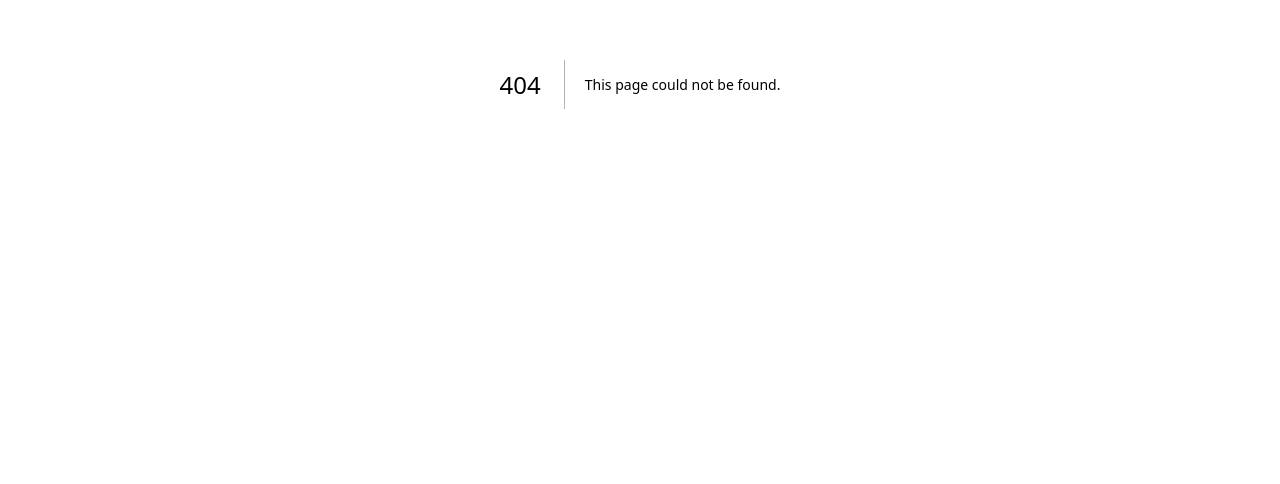
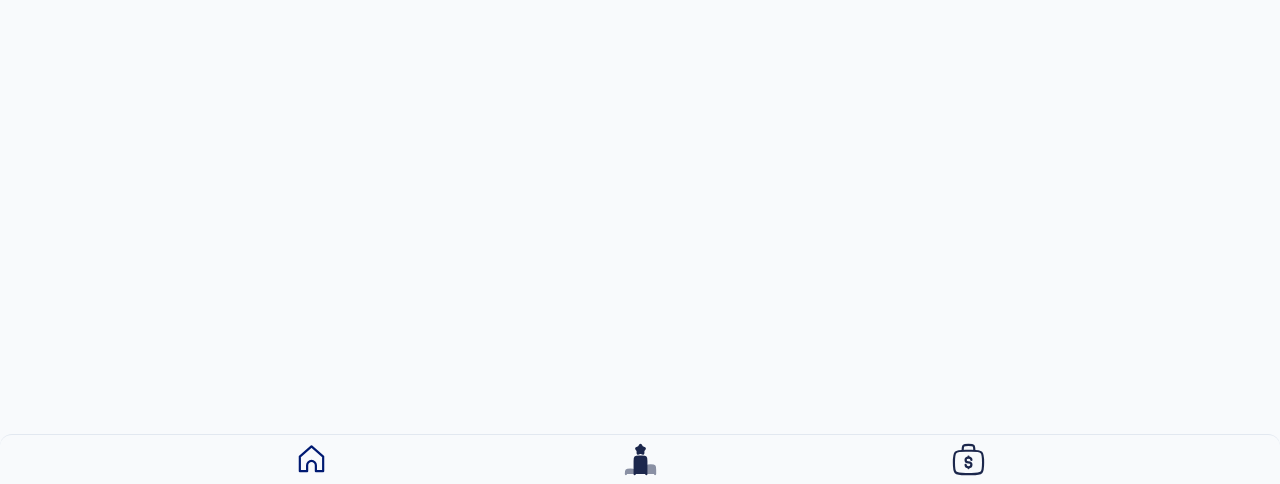
Before and after one commit to hoinlee-moi/kb_md_FE, a Next.js app: page /rank in a window 1280 px wide. Before the commit this address had no page. Shown: the part 316-800 px from the top of the page. Built offline with nearby package versions, Linux system fonts and the light colour scheme.

Commit message:
tabnav create

```diff
--- a/app/globals.css
+++ b/app/globals.css
@@ -70,3 +70,7 @@ body {
     @apply bg-background text-foreground;
   }
 }
+
+.b-nav-m {
+  padding-bottom: 50px;
+}
--- a/app/layout.tsx
+++ b/app/layout.tsx
@@ -1,9 +1,17 @@
 import type { Metadata } from "next";
-import localFont from 'next/font/local'
+import localFont from "next/font/local";
 import "./globals.css";
-import "./utility.css"
+import "./utility.css";
+import AOSProvider from "@/components/aosInit";
+import TabBar from "@/components/tabBar";
 
-const kbFonts = localFont({src:[{path:"../public/fonts/KBFGDisplayB.ttf",weight:"700"},{path:"../public/fonts/KBFGDisplayL.ttf",weight:"400"},{path:"../public/fonts/KBFGDisplayM.ttf",weight:"600"}]})
+const kbFonts = localFont({
+  src: [
+    { path: "../public/fonts/KBFGDisplayB.ttf", weight: "700" },
+    { path: "../public/fonts/KBFGDisplayL.ttf", weight: "400" },
+    { path: "../public/fonts/KBFGDisplayM.ttf", weight: "600" },
+  ],
+});
 
 export const metadata: Metadata = {
   title: "Create Next App",
@@ -17,10 +25,12 @@ export default function RootLayout({
 }>) {
   return (
     <html lang="en">
-      <body
-        className={`${kbFonts.className} antialiased min-h-screen max-w-[620px] mx-auto`}
-      >
-        {children}
+      <body className={`${kbFonts.className} antialiased min-h-screen max-w-[620px] mx-auto bg-slate-50`}>
+        <AOSProvider>
+          {children}
+
+          <TabBar />
+        </AOSProvider>
       </body>
     </html>
   );
--- a/app/page.tsx
+++ b/app/page.tsx
@@ -1,101 +1,7 @@
-import Image from "next/image";
-
 export default function Home() {
   return (
-    <div className="grid grid-rows-[20px_1fr_20px] items-center justify-items-center min-h-screen p-8 pb-20 gap-16 sm:p-20 font-[family-name:var(--font-geist-sans)]">
-      <main className="flex flex-col gap-8 row-start-2 items-center sm:items-start">
-        <Image
-          className="dark:invert"
-          src="/next.svg"
-          alt="Next.js logo"
-          width={180}
-          height={38}
-          priority
-        />
-        <ol className="list-inside list-decimal text-sm text-center sm:text-left font-[family-name:var(--font-geist-mono)]">
-          <li className="mb-2">
-            Get started by editing{" "}
-            <code className="bg-black/[.05] dark:bg-white/[.06] px-1 py-0.5 rounded font-semibold">
-              app/page.tsx
-            </code>
-            .
-          </li>
-          <li>Save and see your changes instantly.</li>
-        </ol>
-
-        <div className="flex gap-4 items-center flex-col sm:flex-row">
-          <a
-            className="rounded-full border border-solid border-transparent transition-colors flex items-center justify-center bg-foreground text-background gap-2 hover:bg-[#383838] dark:hover:bg-[#ccc] text-sm sm:text-base h-10 sm:h-12 px-4 sm:px-5"
-            href="https://vercel.com/new?utm_source=create-next-app&utm_medium=appdir-template-tw&utm_campaign=create-next-app"
-            target="_blank"
-            rel="noopener noreferrer"
-          >
-            <Image
-              className="dark:invert"
-              src="/vercel.svg"
-              alt="Vercel logomark"
-              width={20}
-              height={20}
-            />
-            Deploy now
-          </a>
-          <a
-            className="rounded-full border border-solid border-black/[.08] dark:border-white/[.145] transition-colors flex items-center justify-center hover:bg-[#f2f2f2] dark:hover:bg-[#1a1a1a] hover:border-transparent text-sm sm:text-base h-10 sm:h-12 px-4 sm:px-5 sm:min-w-44"
-            href="https://nextjs.org/docs?utm_source=create-next-app&utm_medium=appdir-template-tw&utm_campaign=create-next-app"
-            target="_blank"
-            rel="noopener noreferrer"
-          >
-            Read our docs
-          </a>
-        </div>
-      </main>
-      <footer className="row-start-3 flex gap-6 flex-wrap items-center justify-center">
-        <a
-          className="flex items-center gap-2 hover:underline hover:underline-offset-4"
-          href="https://nextjs.org/learn?utm_source=create-next-app&utm_medium=appdir-template-tw&utm_campaign=create-next-app"
-          target="_blank"
-          rel="noopener noreferrer"
-        >
-          <Image
-            aria-hidden
-            src="/file.svg"
-            alt="File icon"
-            width={16}
-            height={16}
-          />
-          Learn
-        </a>
-        <a
-          className="flex items-center gap-2 hover:underline hover:underline-offset-4"
-          href="https://vercel.com/templates?framework=next.js&utm_source=create-next-app&utm_medium=appdir-template-tw&utm_campaign=create-next-app"
-          target="_blank"
-          rel="noopener noreferrer"
-        >
-          <Image
-            aria-hidden
-            src="/window.svg"
-            alt="Window icon"
-            width={16}
-            height={16}
-          />
-          Examples
-        </a>
-        <a
-          className="flex items-center gap-2 hover:underline hover:underline-offset-4"
-          href="https://nextjs.org?utm_source=create-next-app&utm_medium=appdir-template-tw&utm_campaign=create-next-app"
-          target="_blank"
-          rel="noopener noreferrer"
-        >
-          <Image
-            aria-hidden
-            src="/globe.svg"
-            alt="Globe icon"
-            width={16}
-            height={16}
-          />
-          Go to nextjs.org →
-        </a>
-      </footer>
+    <div className="b-nav-m pt-2 px-3">
+      <h1 className="text-lg font-bold">FundY</h1>
     </div>
   );
 }
--- /dev/null
+++ b/app/rank/page.tsx
@@ -0,0 +1,3 @@
+export default function Rank() {
+  return <div className="b-nav-m"></div>;
+}
--- /dev/null
+++ b/app/reward/page.tsx
@@ -0,0 +1,3 @@
+export default function Reward() {
+  return <div className="b-nav-m"></div>;
+}
--- /dev/null
+++ b/components/aosInit.tsx
@@ -0,0 +1,11 @@
+"use client";
+
+import Aos from "aos";
+import { Fragment, PropsWithChildren, useEffect } from "react";
+
+export default function AOSProvider({ children }: PropsWithChildren) {
+  useEffect(() => {
+    Aos.init({ duration: 400, easing: "ease-in-out-quad", once: true });
+  }, []);
+  return <Fragment>{children}</Fragment>;
+}
--- /dev/null
+++ b/components/home/expenTotal.tsx
@@ -0,0 +1,4 @@
+export default function ExpenTotal(){
+
+    return<section className=""></section>
+}
--- /dev/null
+++ b/components/svg/homesvg.tsx
@@ -0,0 +1,16 @@
+type PropsType = {
+  fill?: boolean;
+};
+export default function HomeSvg({ fill }: PropsType) {
+  return (
+    <svg xmlns="http://www.w3.org/2000/svg" width="35px" height="35px" viewBox="0 0 24 24" fill={fill ? "#1c274c" : "none"}>
+      <path
+        d="M4 10L12 3L20 10L20 20H15V16C15 15.2044 14.6839 14.4413 14.1213 13.8787C13.5587 13.3161 12.7957 13 12 13C11.2044 13 10.4413 13.3161 9.87868 13.8787C9.31607 14.4413 9 15.2043 9 16V20H4L4 10Z"
+        stroke="#001A72"
+        strokeWidth="1.5"
+        strokeLinecap="round"
+        strokeLinejoin="round"
+      />
+    </svg>
+  );
+}
--- /dev/null
+++ b/components/svg/ranksvg.tsx
@@ -0,0 +1,34 @@
+type PropsType = {
+  fill?: boolean;
+};
+export default function RankSvg({ fill }: PropsType) {
+  return (
+    <svg xmlns="http://www.w3.org/2000/svg" width="35px" height="35px" viewBox="0 0 24 24" fill={fill ? "#1c274c" : "none"}>
+      <path
+        d="M16 22V13C16 11.5858 16 10.8787 15.5607 10.4393C15.1213 10 14.4142 10 13 10H11C9.58579 10 8.87868 10 8.43934 10.4393C8 10.8787 8 11.5858 8 13V22"
+        stroke="#1C274C"
+        strokeWidth="1.5"
+        strokeLinecap="round"
+      />
+      <path
+        opacity="0.5"
+        d="M8 22C8 20.5858 8 19.8787 7.56066 19.4393C7.12132 19 6.41421 19 5 19C3.58579 19 2.87868 19 2.43934 19.4393C2 19.8787 2 20.5858 2 22"
+        stroke="#1C274C"
+        strokeWidth="1.5"
+        strokeLinecap="round"
+      />
+      <path
+        opacity="0.5"
+        d="M22 22V19C22 17.5858 22 16.8787 21.5607 16.4393C21.1213 16 20.4142 16 19 16C17.5858 16 16.8787 16 16.4393 16.4393C16 16.8787 16 17.5858 16 19V22"
+        stroke="#1C274C"
+        strokeWidth="1.5"
+        strokeLinecap="round"
+      />
+      <path
+        d="M11.1459 3.02251C11.5259 2.34084 11.7159 2 12 2C12.2841 2 12.4741 2.34084 12.8541 3.02251L12.9524 3.19887C13.0603 3.39258 13.1143 3.48944 13.1985 3.55334C13.2827 3.61725 13.3875 3.64097 13.5972 3.68841L13.7881 3.73161C14.526 3.89857 14.895 3.98205 14.9828 4.26432C15.0706 4.54659 14.819 4.84072 14.316 5.42898L14.1858 5.58117C14.0429 5.74833 13.9714 5.83191 13.9392 5.93531C13.9071 6.03872 13.9179 6.15023 13.9395 6.37327L13.9592 6.57632C14.0352 7.36118 14.0733 7.75361 13.8435 7.92807C13.6136 8.10252 13.2682 7.94346 12.5773 7.62535L12.3986 7.54305C12.2022 7.45265 12.1041 7.40745 12 7.40745C11.8959 7.40745 11.7978 7.45265 11.6014 7.54305L11.4227 7.62535C10.7318 7.94346 10.3864 8.10252 10.1565 7.92807C9.92674 7.75361 9.96476 7.36118 10.0408 6.57632L10.0605 6.37327C10.0821 6.15023 10.0929 6.03872 10.0608 5.93531C10.0286 5.83191 9.95713 5.74833 9.81418 5.58117L9.68403 5.42898C9.18097 4.84072 8.92945 4.54659 9.01723 4.26432C9.10501 3.98205 9.47396 3.89857 10.2119 3.73161L10.4028 3.68841C10.6125 3.64097 10.7173 3.61725 10.8015 3.55334C10.8857 3.48944 10.9397 3.39258 11.0476 3.19887L11.1459 3.02251Z"
+        stroke="#1C274C"
+        strokeWidth="1.5"
+      />
+    </svg>
+  );
+}
--- /dev/null
+++ b/components/svg/rewardsvg.tsx
@@ -0,0 +1,26 @@
+type PropsType = {
+  fill?: boolean;
+};
+
+export default function RewardSvg({ fill }: PropsType) {
+  return (
+    <svg xmlns="http://www.w3.org/2000/svg" width="35px" height="35px" viewBox="0 0 24 24" fill={fill ? "#1c274c" : "none"}>
+      <path
+        d="M2 14C2 10.2288 2 8.34315 3.17157 7.17157C4.34315 6 6.22876 6 10 6H14C17.7712 6 19.6569 6 20.8284 7.17157C22 8.34315 22 10.2288 22 14C22 17.7712 22 19.6569 20.8284 20.8284C19.6569 22 17.7712 22 14 22H10C6.22876 22 4.34315 22 3.17157 20.8284C2 19.6569 2 17.7712 2 14Z"
+        stroke={fill ? "#fff" : "#1C274C"}
+        strokeWidth="1.5"
+      />
+      <path
+        d="M16 6C16 4.11438 16 3.17157 15.4142 2.58579C14.8284 2 13.8856 2 12 2C10.1144 2 9.17157 2 8.58579 2.58579C8 3.17157 8 4.11438 8 6"
+        stroke={fill ? "#fff" : "#1C274C"}
+        strokeWidth="1.5"
+      />
+      <path
+        d="M12 17.3333C13.1046 17.3333 14 16.5871 14 15.6667C14 14.7462 13.1046 14 12 14C10.8954 14 10 13.2538 10 12.3333C10 11.4129 10.8954 10.6667 12 10.6667M12 17.3333C10.8954 17.3333 10 16.5871 10 15.6667M12 17.3333V18M12 10V10.6667M12 10.6667C13.1046 10.6667 14 11.4129 14 12.3333"
+        stroke={fill ? "#fff" : "#1C274C"}
+        strokeWidth="1.5"
+        strokeLinecap="round"
+      />
+    </svg>
+  );
+}
--- /dev/null
+++ b/components/tabBar.tsx
@@ -0,0 +1,26 @@
+"use client";
+
+import Link from "next/link";
+import HomeSvg from "./svg/homesvg";
+import RankSvg from "./svg/ranksvg";
+import RewardSvg from "./svg/rewardsvg";
+import { usePathname } from "next/navigation";
+
+export default function TabBar() {
+  const pathname = usePathname().slice(1);
+  return (
+    <nav className=" rounded-t-xl fixed bottom-0 left-0 w-full h-[50px] z-50 border-t-[0.5px] border-slate-200">
+      <div className="flex items-center justify-evenly h-full">
+        <Link href="/">
+          <HomeSvg fill={pathname === ""} />
+        </Link>
+        <Link href="/rank">
+          <RankSvg fill={pathname === "rank"} />
+        </Link>
+        <Link href="/reward">
+          <RewardSvg fill={pathname === "reward"} />
+        </Link>
+      </div>
+    </nav>
+  );
+}
--- a/package.json
+++ b/package.json
@@ -28,6 +28,7 @@
   },
   "devDependencies": {
     "@eslint/eslintrc": "^3",
+    "@types/aos": "^3.0.7",
     "@types/node": "^20",
     "@types/react": "^19",
     "@types/react-dom": "^19",
```
Also changed, not shown: 2 other files (tests, documents, lock files or other folders).
